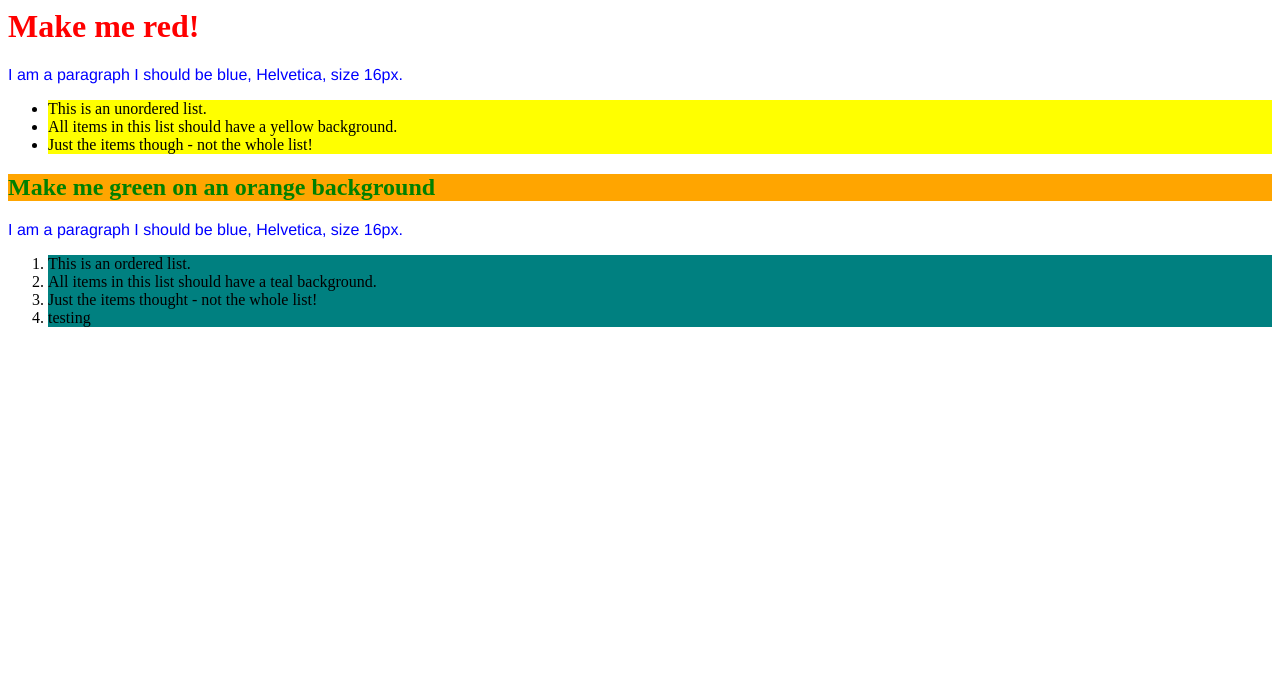
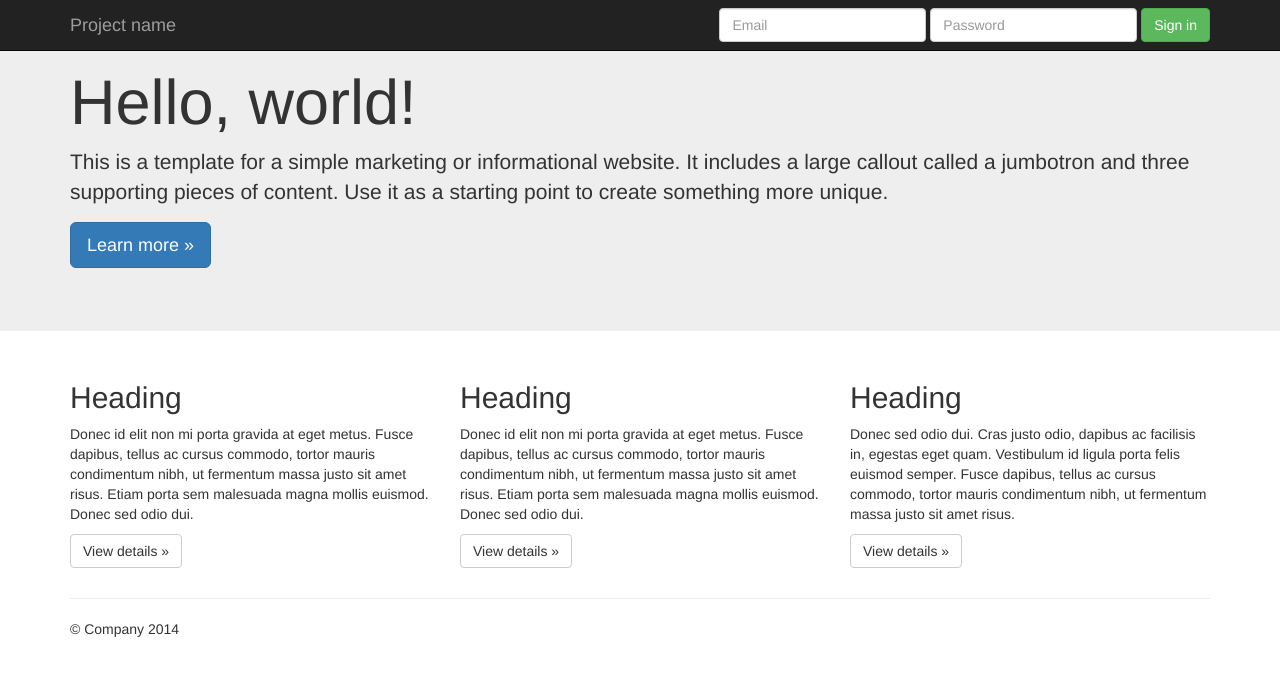
Before and after one commit to claudiagleeson/codefirstgirlswebsite, a plain HTML site: page index.html in a window 1280 px wide. Drawn offline with nearby package versions, Linux system fonts and the light colour scheme.

Commit message:
jumbotron

```diff
--- a/index.css
+++ b/index.css
@@ -1,28 +1,5 @@
-h1
-{
-	color:red;
-
+/* Move down content because we have a fixed navbar that is 50px tall */
+body {
+  padding-top: 50px;
+  padding-bottom: 20px;
 }
-
-p
-{
-	color:blue;
-	font-family:helvetica;
-	font-size:16;
-}
-
-ul li
-{
-		background-color: yellow;
-}
-
-h2
-{
-	color:green;
-	background-color: orange;
-}
-
-ol li
-{
-	background-color: teal;
-}
--- a/index.html
+++ b/index.html
@@ -1,29 +1,103 @@
-<html>
-    <head>
-        <title>index.html</title>
-        <link rel='stylesheet' type='text/css' href='index.css'/>
-    </head>
-    <body>
-        <h1>Make me red!</h1>
+<!DOCTYPE html>
+<html lang="en">
+  <head>
+    <meta charset="utf-8">
+    <meta http-equiv="X-UA-Compatible" content="IE=edge">
+    <meta name="viewport" content="width=device-width, initial-scale=1">
+    <!-- The above 3 meta tags *must* come first in the head; any other head content must come *after* these tags -->
+    <meta name="description" content="">
+    <meta name="author" content="">
+    <link rel="icon" href="../../favicon.ico">
 
-        <p> I am a paragraph I should be blue, Helvetica, size 16px.</p>
+    <title>Jumbotron Template for Bootstrap</title>
 
-        <ul>
-            <li>This is an unordered list.</li>
-            <li>All items in this list should have a yellow background.</li>
-            <li>Just the items though - not the whole list!</li>
-        </ul>
+    <!-- Bootstrap core CSS -->
+    <link href="../../dist/css/bootstrap.min.css" rel="stylesheet">
 
-        <h2>Make me green on an orange background</h2>
+    <!-- Custom styles for this template -->
+    <link href="jumbotron.css" rel="stylesheet">
 
-        <p>I am a paragraph I should be blue, Helvetica, size 16px.</p>
+    <!-- Just for debugging purposes. Don't actually copy these 2 lines! -->
+    <!--[if lt IE 9]><script src="../../assets/js/ie8-responsive-file-warning.js"></script><![endif]-->
+    <script src="../../assets/js/ie-emulation-modes-warning.js"></script>
 
-        <ol>
-            <li>This is an ordered list.</li>
-            <li>All items in this list should have a teal background.</li>
-            <li>Just the items thought - not the whole list!</li>
-            <li>testing</li>
-        </ol>
+    <!-- HTML5 shim and Respond.js for IE8 support of HTML5 elements and media queries -->
+    <!--[if lt IE 9]>
+      <script src="https://oss.maxcdn.com/html5shiv/3.7.2/html5shiv.min.js"></script>
+      <script src="https://oss.maxcdn.com/respond/1.4.2/respond.min.js"></script>
+    <![endif]-->
+  </head>
 
-    </body>
+  <body>
+
+    <nav class="navbar navbar-inverse navbar-fixed-top">
+      <div class="container">
+        <div class="navbar-header">
+          <button type="button" class="navbar-toggle collapsed" data-toggle="collapse" data-target="#navbar" aria-expanded="false" aria-controls="navbar">
+            <span class="sr-only">Toggle navigation</span>
+            <span class="icon-bar"></span>
+            <span class="icon-bar"></span>
+            <span class="icon-bar"></span>
+          </button>
+          <a class="navbar-brand" href="#">Project name</a>
+        </div>
+        <div id="navbar" class="navbar-collapse collapse">
+          <form class="navbar-form navbar-right">
+            <div class="form-group">
+              <input type="text" placeholder="Email" class="form-control">
+            </div>
+            <div class="form-group">
+              <input type="password" placeholder="Password" class="form-control">
+            </div>
+            <button type="submit" class="btn btn-success">Sign in</button>
+          </form>
+        </div><!--/.navbar-collapse -->
+      </div>
+    </nav>
+
+    <!-- Main jumbotron for a primary marketing message or call to action -->
+    <div class="jumbotron">
+      <div class="container">
+        <h1>Hello, world!</h1>
+        <p>This is a template for a simple marketing or informational website. It includes a large callout called a jumbotron and three supporting pieces of content. Use it as a starting point to create something more unique.</p>
+        <p><a class="btn btn-primary btn-lg" href="#" role="button">Learn more &raquo;</a></p>
+      </div>
+    </div>
+
+    <div class="container">
+      <!-- Example row of columns -->
+      <div class="row">
+        <div class="col-md-4">
+          <h2>Heading</h2>
+          <p>Donec id elit non mi porta gravida at eget metus. Fusce dapibus, tellus ac cursus commodo, tortor mauris condimentum nibh, ut fermentum massa justo sit amet risus. Etiam porta sem malesuada magna mollis euismod. Donec sed odio dui. </p>
+          <p><a class="btn btn-default" href="#" role="button">View details &raquo;</a></p>
+        </div>
+        <div class="col-md-4">
+          <h2>Heading</h2>
+          <p>Donec id elit non mi porta gravida at eget metus. Fusce dapibus, tellus ac cursus commodo, tortor mauris condimentum nibh, ut fermentum massa justo sit amet risus. Etiam porta sem malesuada magna mollis euismod. Donec sed odio dui. </p>
+          <p><a class="btn btn-default" href="#" role="button">View details &raquo;</a></p>
+       </div>
+        <div class="col-md-4">
+          <h2>Heading</h2>
+          <p>Donec sed odio dui. Cras justo odio, dapibus ac facilisis in, egestas eget quam. Vestibulum id ligula porta felis euismod semper. Fusce dapibus, tellus ac cursus commodo, tortor mauris condimentum nibh, ut fermentum massa justo sit amet risus.</p>
+          <p><a class="btn btn-default" href="#" role="button">View details &raquo;</a></p>
+        </div>
+      </div>
+
+      <hr>
+
+      <footer>
+        <p>&copy; Company 2014</p>
+      </footer>
+    </div> <!-- /container -->
+
+
+    <!-- Bootstrap core JavaScript
+    ================================================== -->
+    <!-- Placed at the end of the document so the pages load faster -->
+    <script src="https://ajax.googleapis.com/ajax/libs/jquery/1.11.3/jquery.min.js"></script>
+    <script src="../../dist/js/bootstrap.min.js"></script>
+    <!-- IE10 viewport hack for Surface/desktop Windows 8 bug -->
+    <script src="../../assets/js/ie10-viewport-bug-workaround.js"></script>
+  </body>
 </html>
```
